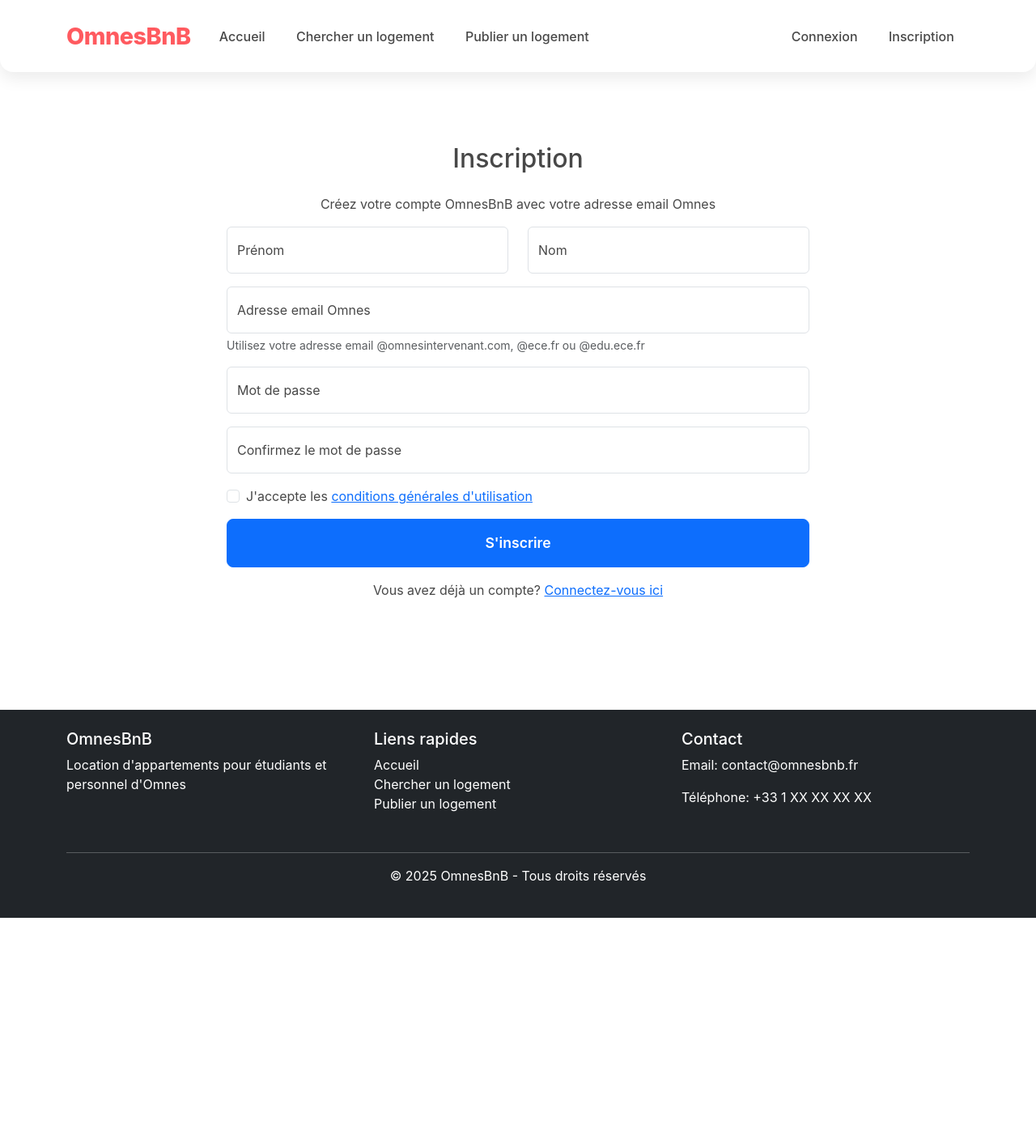
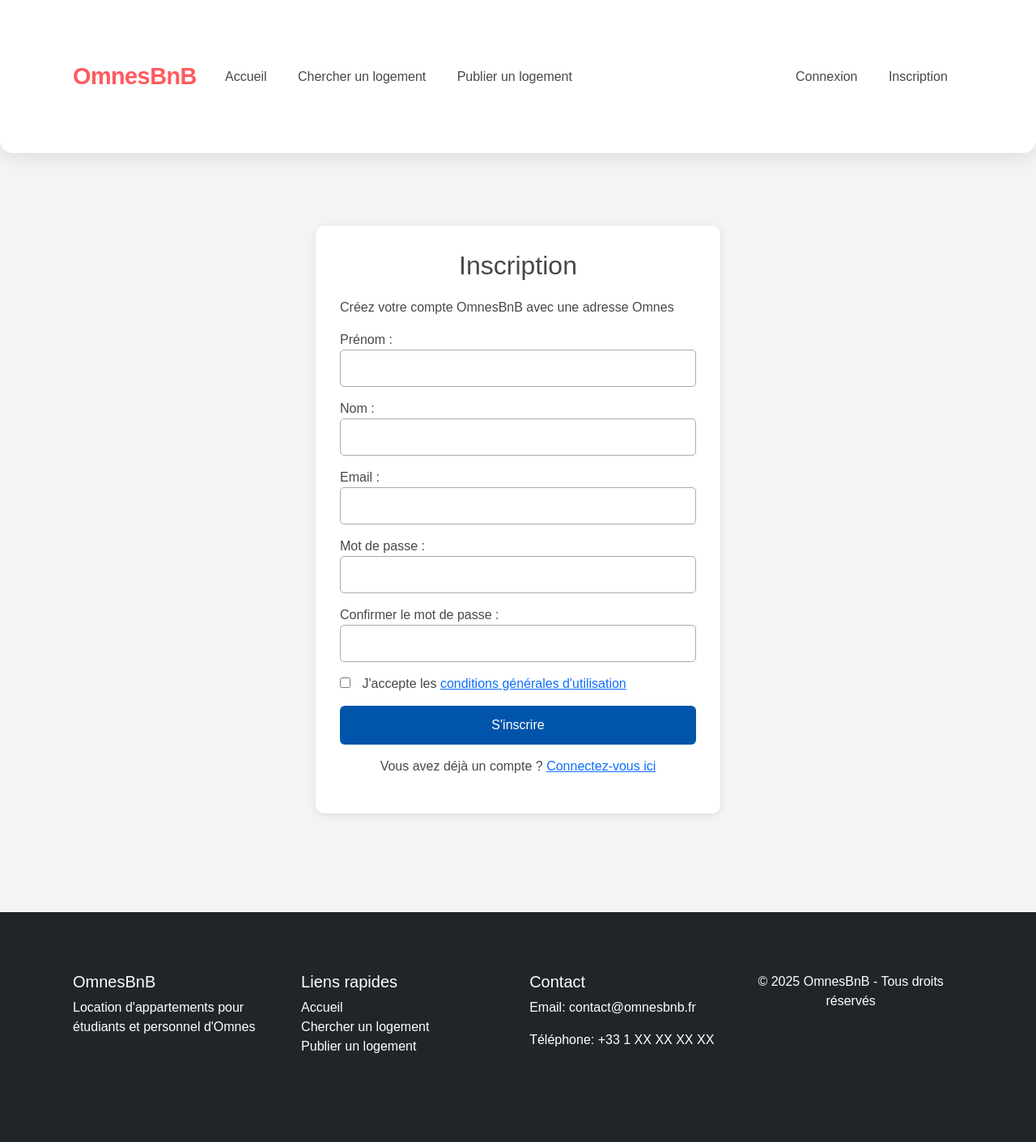
Before and after one commit to JeremyGnt/OmnesBnb, a PHP site: page /pages/register.php in a window 1280 px wide. Shown: the whole page at 81% size. Before the commit the page ends 1134 px from the top, so only its background shows below. Run offline with PHP 8.4, Linux system fonts and the light colour scheme.

Commit message:
css pour la page register.php

```diff
--- /dev/null
+++ b/css/register.css
@@ -0,0 +1,74 @@
+body {
+    font-family: Arial, sans-serif;
+    background: #f4f4f4;
+    margin: 0;
+    padding: 0;
+}
+
+.container {
+    display: flex;
+    justify-content: center;
+    padding: 50px 20px;
+}
+
+.form-card {
+    background: #fff;
+    padding: 30px;
+    max-width: 500px;
+    width: 100%;
+    border-radius: 10px;
+    box-shadow: 0 2px 10px rgba(0,0,0,0.1);
+}
+
+h2 {
+    text-align: center;
+    margin-bottom: 20px;
+}
+
+label {
+    display: block;
+    margin-bottom: 15px;
+}
+
+label input[type="text"],
+label input[type="email"],
+label input[type="password"] {
+    width: 100%;
+    padding: 10px;
+    border: 1px solid #aaa;
+    border-radius: 5px;
+    box-sizing: border-box;
+}
+
+.checkbox {
+    margin-top: 10px;
+}
+
+.checkbox input {
+    margin-right: 10px;
+}
+
+button {
+    width: 100%;
+    padding: 12px;
+    background: #0055aa;
+    color: white;
+    font-size: 16px;
+    border: none;
+    border-radius: 6px;
+    cursor: pointer;
+}
+
+button:hover {
+    background: #003f80;
+}
+
+.error {
+    color: red;
+    font-size: 0.9em;
+}
+
+.link {
+    text-align: center;
+    margin-top: 15px;
+}
--- a/pages/register.php
+++ b/pages/register.php
@@ -1,233 +1,139 @@
 <?php
-
 require_once "../includes/db_connection.php";
 include "../includes/header.php";
 
-// Si session deja ouverte
-if(isset($_SESSION["user_id"])){
+if (isset($_SESSION["user_id"])) {
     header("location: ../index.php");
     exit;
 }
 
-// variables nulles
 $email = $password = $confirm_password = $first_name = $last_name = "";
-$email_err = $password_err = $confirm_password_err = $first_name_err = $last_name_err = $terms_err= "";
+$email_err = $password_err = $confirm_password_err = $first_name_err = $last_name_err = $terms_err = "";
 
-if($_SERVER["REQUEST_METHOD"] == "POST"){
-
-
-    if(empty(trim($_POST["email"]))){
+if ($_SERVER["REQUEST_METHOD"] == "POST") {
+    if (empty(trim($_POST["email"]))) {
         $email_err = "Veuillez entrer un email.";
-    } else{
-
+    } else {
         $email = trim($_POST["email"]);
-        if(!filter_var($email, FILTER_VALIDATE_EMAIL)){
+        if (!filter_var($email, FILTER_VALIDATE_EMAIL)) {
             $email_err = "Format d'email invalide.";
+        } elseif (!preg_match("/@(omnesintervenant\.com|ece\.fr|edu\.ece\.fr)$/", $email)) {
+            $email_err = "Seules les adresses email d'Omnes sont autorisées.";
         } else {
-
-            if(!preg_match("/@(omnesintervenant\.com|ece\.fr|edu\.ece\.fr)$/", $email)){
-                $email_err = "Seules les adresses email d'Omnes sont autorisées.";
-            } else {
-
-                $sql = "SELECT id FROM users WHERE email = ?";
-
-                if($stmt = mysqli_prepare($conn, $sql)){
-                    mysqli_stmt_bind_param($stmt, "s", $param_email);
-                    $param_email = $email;
-
-                    if(mysqli_stmt_execute($stmt)){
-                        mysqli_stmt_store_result($stmt);
-
-                        if(mysqli_stmt_num_rows($stmt) == 1){
-                            $email_err = "Cette adresse email est déjà utilisée.";
-                        }
-                    } else{
-                        echo "Oops! Une erreur est survenue. Veuillez réessayer plus tard.";
+            $sql = "SELECT id FROM users WHERE email = ?";
+            if ($stmt = mysqli_prepare($conn, $sql)) {
+                mysqli_stmt_bind_param($stmt, "s", $param_email);
+                $param_email = $email;
+                if (mysqli_stmt_execute($stmt)) {
+                    mysqli_stmt_store_result($stmt);
+                    if (mysqli_stmt_num_rows($stmt) == 1) {
+                        $email_err = "Cette adresse email est déjà utilisée.";
                     }
-
-                    mysqli_stmt_close($stmt);
                 }
+                mysqli_stmt_close($stmt);
             }
         }
     }
 
-
-    if(empty(trim($_POST["first_name"]))){
+    if (empty(trim($_POST["first_name"]))) {
         $first_name_err = "Veuillez entrer votre prénom.";
-    } else{
+    } else {
         $first_name = trim($_POST["first_name"]);
     }
 
-
-    if(empty(trim($_POST["last_name"]))){
+    if (empty(trim($_POST["last_name"]))) {
         $last_name_err = "Veuillez entrer votre nom.";
-    } else{
+    } else {
         $last_name = trim($_POST["last_name"]);
     }
 
-
-    if(empty(trim($_POST["password"]))){
+    if (empty(trim($_POST["password"]))) {
         $password_err = "Veuillez entrer un mot de passe.";
-    } elseif(strlen(trim($_POST["password"])) < 8){
+    } elseif (strlen(trim($_POST["password"])) < 8) {
         $password_err = "Le mot de passe doit contenir au moins 8 caractères.";
-    } else{
+    } else {
         $password = trim($_POST["password"]);
     }
 
-
-    if(empty(trim($_POST["confirm_password"]))){
+    if (empty(trim($_POST["confirm_password"]))) {
         $confirm_password_err = "Veuillez confirmer le mot de passe.";
-    } else{
+    } else {
         $confirm_password = trim($_POST["confirm_password"]);
-        if(empty($password_err) && ($password != $confirm_password)){
+        if (empty($password_err) && ($password != $confirm_password)) {
             $confirm_password_err = "Les mots de passe ne correspondent pas.";
         }
     }
-    //cocher case CGU
+
     if (!isset($_POST['terms'])) {
         $terms_err = "Vous devez accepter les conditions pour vous inscrire.";
     }
 
-
-
-    if(empty($email_err) && empty($password_err) && empty($confirm_password_err) && empty($first_name_err) && empty($last_name_err) && empty($terms_err)){
-
-
-        $user_type = 'student'; // Default
-        if(preg_match("/@ece\.fr$/", $email)) {
-            $user_type = 'staff';
-        } elseif(preg_match("/@omnesintervenant\.com$/", $email)) {
-            $user_type = 'staff';
-        }
-
-
+    if (empty($email_err) && empty($password_err) && empty($confirm_password_err) && empty($first_name_err) && empty($last_name_err) && empty($terms_err)) {
+        $user_type = preg_match("/@(ece\.fr|omnesintervenant\.com)$/", $email) ? 'staff' : 'student';
         $sql = "INSERT INTO users (email, password, first_name, last_name, user_type, is_verified) VALUES (?, ?, ?, ?, ?, FALSE)";
-
-        if($stmt = mysqli_prepare($conn, $sql)){
-
+        if ($stmt = mysqli_prepare($conn, $sql)) {
             mysqli_stmt_bind_param($stmt, "sssss", $param_email, $param_password, $param_first_name, $param_last_name, $param_user_type);
-
-
             $param_email = $email;
-            $param_password = password_hash($password, PASSWORD_DEFAULT); // Creates a password hash
+            $param_password = password_hash($password, PASSWORD_DEFAULT);
             $param_first_name = $first_name;
             $param_last_name = $last_name;
             $param_user_type = $user_type;
-
-
-            if(mysqli_stmt_execute($stmt)){
-
+            if (mysqli_stmt_execute($stmt)) {
                 $_SESSION['message'] = "Inscription réussie. Vous pouvez maintenant vous connecter.";
                 $_SESSION['message_type'] = "success";
                 header("location: login.php");
-            } else{
-                echo "Oops! Une erreur est survenue. Veuillez réessayer plus tard.";
             }
-
-
             mysqli_stmt_close($stmt);
         }
     }
-
 
     mysqli_close($conn);
 }
 ?>
 
-<div class="container py-5">
-    <div class="row justify-content-center">
-        <div class="col-md-8">
-            <div class="form-card">
-                <h2 class="text-center mb-4">Inscription</h2>
-                <p class="text-center">Créez votre compte OmnesBnB avec votre adresse email Omnes</p>
+<link rel="stylesheet" href="../css/register.css">
 
-                <form action="<?php echo htmlspecialchars($_SERVER["PHP_SELF"]); ?>" method="post" class="needs-validation" novalidate>
-                    <div class="row">
-                        <div class="col-md-6 mb-3">
-                            <div class="form-floating">
-                                <input type="text" name="first_name" class="form-control <?php echo (!empty($first_name_err)) ? 'is-invalid' : ''; ?>" value="<?php echo $first_name; ?>" id="first_name" placeholder="Prénom">
-                                <label for="first_name">Prénom</label>
-                                <div class="invalid-feedback">
-                                    <?php echo $first_name_err; ?>
-                                </div>
-                            </div>
-                        </div>
-                        <div class="col-md-6 mb-3">
-                            <div class="form-floating">
-                                <input type="text" name="last_name" class="form-control <?php echo (!empty($last_name_err)) ? 'is-invalid' : ''; ?>" value="<?php echo $last_name; ?>" id="last_name" placeholder="Nom">
-                                <label for="last_name">Nom</label>
-                                <div class="invalid-feedback">
-                                    <?php echo $last_name_err; ?>
-                                </div>
-                            </div>
-                        </div>
-                    </div>
+<div class="container">
+    <div class="form-card">
+        <h2>Inscription</h2>
+        <p>Créez votre compte OmnesBnB avec une adresse Omnes</p>
+        <form action="<?php echo htmlspecialchars($_SERVER["PHP_SELF"]); ?>" method="post">
+            <label>Prénom :
+                <input type="text" name="first_name" value="<?php echo $first_name; ?>">
+                <span class="error"><?php echo $first_name_err; ?></span>
+            </label>
 
-                    <div class="form-floating mb-3">
-                        <input type="email" name="email" class="form-control <?php echo (!empty($email_err)) ? 'is-invalid' : ''; ?>" value="<?php echo $email; ?>" id="email" placeholder="nom@example.com">
-                        <label for="email">Adresse email Omnes</label>
-                        <div class="invalid-feedback">
-                            <?php echo $email_err; ?>
-                        </div>
-                        <div class="form-text">Utilisez votre adresse email @omnesintervenant.com, @ece.fr ou @edu.ece.fr</div>
-                    </div>
+            <label>Nom :
+                <input type="text" name="last_name" value="<?php echo $last_name; ?>">
+                <span class="error"><?php echo $last_name_err; ?></span>
+            </label>
 
-                    <div class="form-floating mb-3">
-                        <input type="password" name="password" class="form-control <?php echo (!empty($password_err)) ? 'is-invalid' : ''; ?>" id="password" placeholder="Mot de passe">
-                        <label for="password">Mot de passe</label>
-                        <div class="invalid-feedback">
-                            <?php echo $password_err; ?>
-                        </div>
-                    </div>
+            <label>Email :
+                <input type="email" name="email" value="<?php echo $email; ?>">
+                <span class="error"><?php echo $email_err; ?></span>
+            </label>
 
-                    <div class="form-floating mb-3">
-                        <input type="password" name="confirm_password" class="form-control <?php echo (!empty($confirm_password_err)) ? 'is-invalid' : ''; ?>" id="confirm_password" placeholder="Confirmez le mot de passe">
-                        <label for="confirm_password">Confirmez le mot de passe</label>
-                        <div class="invalid-feedback">
-                            <?php echo $confirm_password_err; ?>
-                        </div>
-                    </div>
+            <label>Mot de passe :
+                <input type="password" name="password">
+                <span class="error"><?php echo $password_err; ?></span>
+            </label>
 
-                    <div class="form-check mb-3">
-                        <input class="form-check-input <?php echo (!empty($terms_err)) ? 'is-invalid' : ''; ?>" type="checkbox" name="terms" value="1" id="terms">
-                        <label class="form-check-label" for="terms">
-                            J'accepte les <a href="#" data-bs-toggle="modal" data-bs-target="#termsModal">conditions générales d'utilisation</a>
-                        </label>
-                        <div class="invalid-feedback">
-                            <?php echo $terms_err; ?>
-                        </div>
-                    </div>
+            <label>Confirmer le mot de passe :
+                <input type="password" name="confirm_password">
+                <span class="error"><?php echo $confirm_password_err; ?></span>
+            </label>
 
-                    <div class="d-grid mb-3">
-                        <button type="submit" class="btn btn-primary btn-lg">S'inscrire</button>
-                    </div>
+            <label class="checkbox">
+                <input type="checkbox" name="terms" value="1">
+                J'accepte les <a href="#">conditions générales d'utilisation</a>
+                <span class="error"><?php echo $terms_err; ?></span>
+            </label>
 
-                    <p class="text-center">Vous avez déjà un compte? <a href="login.php">Connectez-vous ici</a></p>
-                </form>
-            </div>
-        </div>
+            <button type="submit">S'inscrire</button>
+
+            <p class="link">Vous avez déjà un compte ? <a href="login.php">Connectez-vous ici</a></p>
+        </form>
     </div>
 </div>
 
-<!-- Condition d'utilisation -->
-<div class="modal fade" id="termsModal" tabindex="-1" aria-labelledby="termsModalLabel" aria-hidden="true">
-    <div class="modal-dialog modal-dialog-scrollable">
-        <div class="modal-content">
-            <div class="modal-header">
-                <h5 class="modal-title" id="termsModalLabel">Conditions générales d'utilisation</h5>
-                <button type="button" class="btn-close" data-bs-dismiss="modal" aria-label="Close"></button>
-            </div>
-            <div class="modal-body">
-                <h6>1. Acceptation des conditions</h6>
-
-            </div>
-            <div class="modal-footer">
-                <button type="button" class="btn btn-secondary" data-bs-dismiss="modal">Fermer</button>
-            </div>
-        </div>
-    </div>
-</div>
-
-
-
 <?php include "../includes/footer.php"; ?>
```
